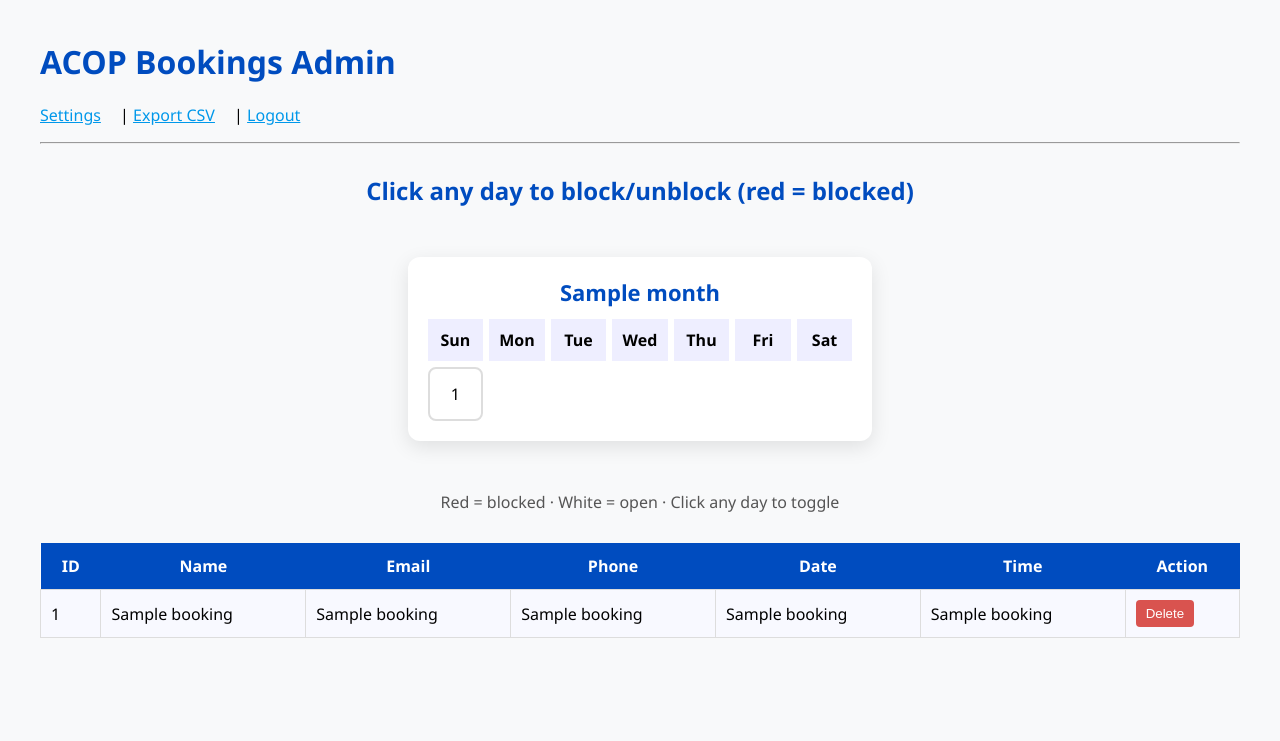
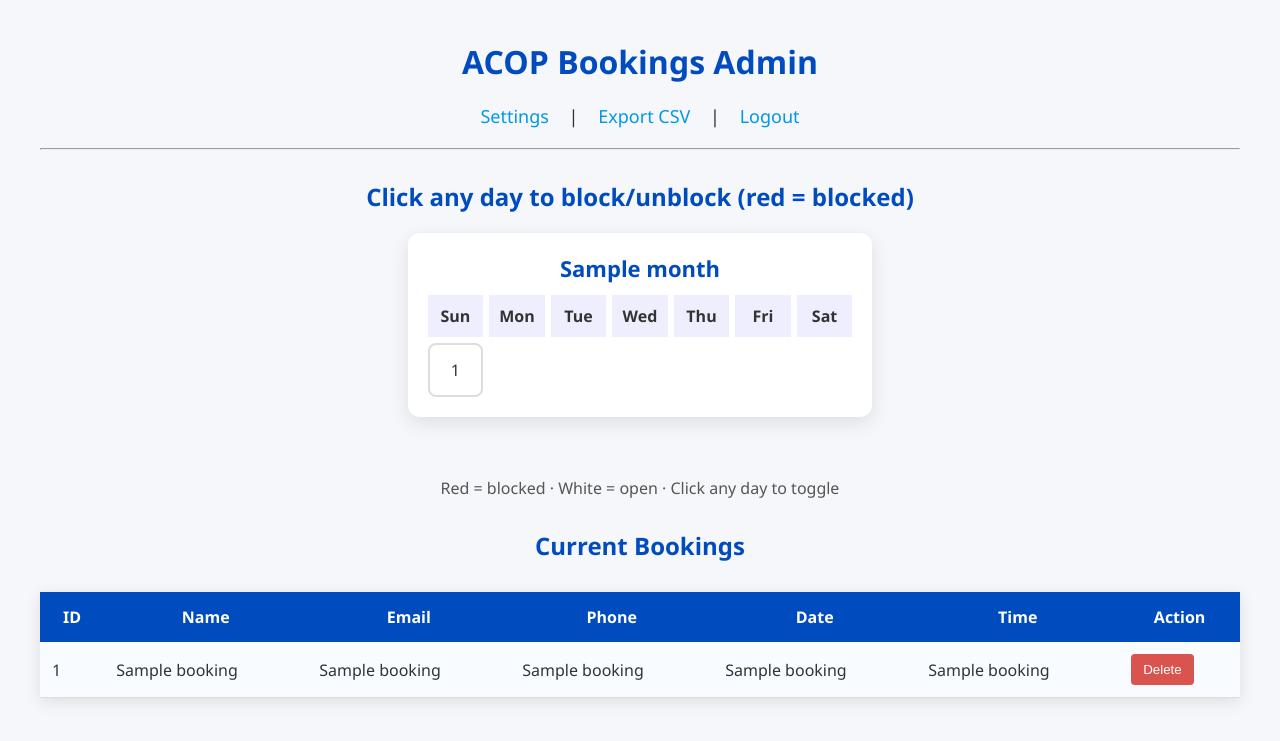
Before and after one commit to misterjcampbell/acop-chatbot-demo, a Flask app: template templates/admin.html in a window 1280 px wide. Shown: the top 741 px of the page. Run offline with Flask 3, Linux system fonts and the light colour scheme; the template is opened without the code that fills it: most values are stand-ins (such as "Sample title", 1, 10 or a date in 2020).

Commit message:
Update admin.html

```diff
--- a/templates/admin.html
+++ b/templates/admin.html
@@ -1,58 +1,58 @@
 <!DOCTYPE html>
-<html>
+<html lang="en">
 <head>
+    <meta charset="UTF-8">
+    <meta name="viewport" content="width=device-width, initial-scale=1.0">
     <title>ACOP Bookings Admin</title>
-    <meta name="viewport" content="width=device-width, initial-scale=1">
     <style>
-        body {font-family: Segoe UI, sans-serif; margin:40px; background:#f8f9fa}
-        h1 {color:#004cbf}
-        a {margin-right:15px; color:#0098ea}
-        table {width:100%; border-collapse:collapse; margin-top:20px; background:white}
-        th {background:#004cbf; color:white; padding:12px}
-        td {padding:10px; border:1px solid #ddd; text-align:left}
-        tr:nth-child(even) {background:#f8f9ff}
-        button.del {background:#d9534f; color:white; border:none; padding:6px 10px; border-radius:4px; cursor:pointer}
-
-        /* Calendar styles */
-        .calendar {margin:30px 0; background:white; padding:20px; border-radius:8px; box-shadow:0 4px 15px rgba(0,0,0,0.1)}
-        .month {text-align:center; font-size:24px; font-weight:bold; margin-bottom:10px; color:#004cbf}
-        .days {display:grid; grid-template-columns:repeat(7, 1fr); gap:5px; text-align:center}
-        .day-header {font-weight:bold; padding:10px; background:#eef}
-        .day {padding:15px 5px; cursor:pointer; border-radius:6px; transition:all 0.2s}
-        .day.available {background:#ffffff; border:2px solid #ddd}
-        .day.blocked {background:#e74c3c; color:white; border:2px solid #c0392b}
-        .day:hover {transform:scale(1.08)}
+        body {font-family: 'Segoe UI', sans-serif; margin:40px; background:#f5f7fa; color:#333}
+        h1 {color:#004cbf; text-align:center;}
+        .topbar {text-align:center; margin:20px 0; font-size:18px;}
+        .topbar a {margin:0 15px; color:#0098ea; text-decoration:none;}
+        .topbar a:hover {text-decoration:underline;}
+        .calendar-container {margin:30px auto; max-width:1200px;}
+        .calendar {background:white; padding:20px; border-radius:12px; box-shadow:0 6px 20px rgba(0,0,0,0.1); margin-bottom:40px;}
+        .month {text-align:center; font-size:22px; font-weight:bold; margin-bottom:12px; color:#004cbf;}
+        .days {display:grid; grid-template-columns:repeat(7,1fr); gap:6px; text-align:center;}
+        .day-header {font-weight:bold; padding:10px; background:#eef;}
+        .day {padding:14px 4px; cursor:pointer; border-radius:8px; transition:0.2s; border:2px solid #ddd;}
+        .day.blocked {background:#e74c3c; color:white; border-color:#c0392b;}
+        .day:hover {transform:scale(1.08);}
+        .day.empty {visibility:hidden;}
+        table {width:100%; border-collapse:collapse; background:white; box-shadow:0 4px 15px rgba(0,0,0,0.1); margin-top:30px;}
+        th {background:#004cbf; color:white; padding:14px;}
+        td {padding:12px; border-bottom:1px solid #ddd; text-align:left;}
+        tr:nth-child(even) {background:#f8fbff;}
+        .del {background:#d9534f; color:white; border:none; padding:8px 12px; border-radius:4px; cursor:pointer;}
+        .empty {text-align:center; color:#888; font-style:italic; padding:40px;}
+        .back {text-align:center; margin:30px;}
     </style>
 </head>
 <body>
+
     <h1>ACOP Bookings Admin</h1>
-    <p><a href="/admin/settings">Settings</a> | <a href="/admin/export">Export CSV</a> | <a href="/admin/logout">Logout</a></p>
+    <div class="topbar">
+        <a href="/admin/settings">Settings</a> |
+        <a href="/admin/export">Export CSV</a> |
+        <a href="/admin/logout">Logout</a>
+    </div>
     <hr>
 
     <!-- MULTI-MONTH CALENDAR BLOCKER -->
-<div class="calendar-container" style="margin:30px 0;">
-    <h2 style="color:#004cbf; text-align:center;">Click any day to block/unblock (red = blocked)</h2>
+    <div class="calendar-container">
+        <h2 style="text-align:center; color:#004cbf;">Click any day to block/unblock (red = blocked)</h2>
         <div style="display:flex; flex-wrap:wrap; gap:30px; justify-content:center;">
             {% for month_data in calendar_months %}
-            <div class="calendar" style="background:white;padding:20px;border-radius:12px;box-shadow:0 6px 20px rgba(0,0,0,0.1);min-width:320px;">
-                <div class="month" style="text-align:center;font-size:22px;font-weight:bold;margin-bottom:12px;color:#004cbf;">
-                    {{ month_data.name }}
-                </div>
-                <div class="days" style="display:grid;grid-template-columns:repeat(7,1fr);gap:6px;text-align:center;">
-                    <div class="day-header" style="font-weight:bold;padding:10px;background:#eef;">Sun</div>
-                    <div class="day-header" style="font-weight:bold;padding:10px;background:#eef;">Mon</div>
-                    <div class="day-header" style="font-weight:bold;padding:10px;background:#eef;">Tue</div>
-                    <div class="day-header" style="font-weight:bold;padding:10px;background:#eef;">Wed</div>
-                    <div class="day-header" style="font-weight:bold;padding:10px;background:#eef;">Thu</div>
-                    <div class="day-header" style="font-weight:bold;padding:10px;background:#eef;">Fri</div>
-                    <div class="day-header" style="font-weight:bold;padding:10px;background:#eef;">Sat</div>
+                <div class="calendar">
+                    <div class="month">{{ month_data.name }}</div>
+                    <div class="days">
+                        <div class="day-header">Sun</div><div class="day-header">Mon</div><div class="day-header">Tue</div>
+                        <div class="day-header">Wed</div><div class="day-header">Thu</div><div class="day-header">Fri</div><div class="day-header">Sat</div>
 
                         {% for day in month_data.days %}
-                        <div class="day {{ 'blocked' if day.blocked else 'available' }}"
+                            <div class="day {{ 'blocked' if day.blocked else '' }} {{ 'empty' if not day.num else '' }}"
                                  onclick="toggleDay('{{ day.date }}')"
-                             style="padding:14px 4px; cursor:pointer; border-radius:8px; transition:all 0.2s;
-                                    {{ 'background:#e74c3c;color:white;border:2px solid #c0392b;' if day.blocked else 'background:white;border:2px solid #ddd;' }}
-                                    {{ '' if day.num else 'visibility:hidden;' }}">
+                                 style="{{ 'background:#e74c3c;color:white;border-color:#c0392b;' if day.blocked else '' }}">
                                 {{ day.num }}
                             </div>
                         {% endfor %}
@@ -60,21 +60,28 @@
                 </div>
             {% endfor %}
         </div>
-    <p style="text-align:center;margin-top:20px;color:#555;">
+        <p style="text-align:center; margin-top:20px; color:#555;">
             Red = blocked · White = open · Click any day to toggle
         </p>
     </div>
 
-    <!-- Existing bookings table -->
+    <!-- BOOKINGS TABLE -->
+    <h2 style="text-align:center; color:#004cbf;">Current Bookings</h2>
     {% if bookings|length == 0 %}
-        <p style="font-style:italic; color:#888">No bookings yet.</p>
+        <p class="empty">No bookings yet.</p>
     {% else %}
     <table>
-        <tr><th>ID</th><th>Name</th><th>Email</th><th>Phone</th><th>Date</th><th>Time</th><th>Action</th></tr>
+        <tr>
+            <th>ID</th><th>Name</th><th>Email</th><th>Phone</th><th>Date</th><th>Time</th><th>Action</th>
+        </tr>
         {% for b in bookings %}
         <tr>
-            <td>{{ b[0] }}</td><td>{{ b[1] }}</td><td>{{ b[2] }}</td><td>{{ b[3] }}</td>
-            <td>{{ b[4] }}</td><td>{{ b[5] }}</td>
+            <td>{{ b[0] }}</td>
+            <td>{{ b[1] }}</td>
+            <td>{{ b[2] }}</td>
+            <td>{{ b[3] }}</td>
+            <td>{{ b[4]|replace('-','/') }}</td>
+            <td>{{ b[5] }}</td>
             <td>
                 <form method="POST" action="/admin/delete/{{ b[0] }}" style="display:inline"
                       onsubmit="return confirm('Delete this booking?');">
@@ -95,5 +102,6 @@
             }).then(() => location.reload());
         }
     </script>
+
 </body>
 </html>
```
Lines whose indentation alone changed are shown as unchanged.
